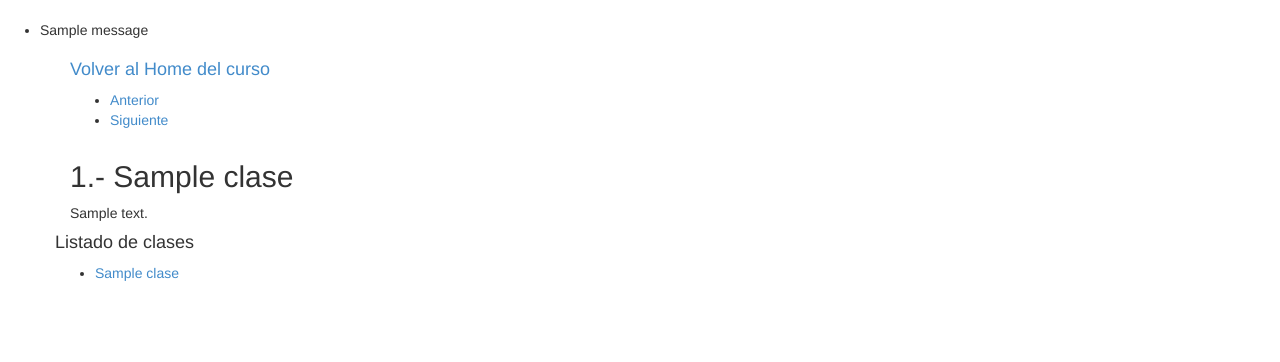
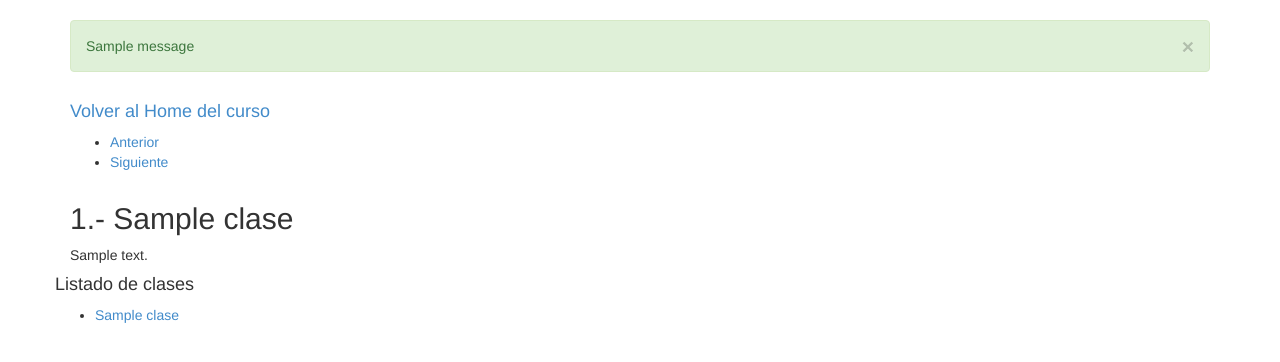
Before and after one commit to nicolascine/django-lms, a Django app: template static/templates/clase_detalle.html in a window 1280 px wide. Shown: the part 72-434 px from the top of the page. Run offline with Django 3.2, Linux system fonts and the light colour scheme; tables that the repository leaves empty hold one stand-in row (values such as "Sample post"); the template is opened without the code that fills it: values that come from a table or form of the project are taken from there, most other values are stand-ins (such as "Sample title", 1, 10 or a date in 2020); one stand-in notice (Sample message) is shown; parts of the project's set-up code (start-up, migrations or seed data) failed here and were passed over; some libraries are stand-ins or nearby versions.

Commit message:
add bootstrap css error messages

```diff
--- a/static/templates/base.html
+++ b/static/templates/base.html
@@ -69,34 +69,42 @@
         </div><!--/.container-fluid -->
       </div>
 
-
-	</div>
-
-<!-- errores y mensajes -->
+	<!-- errores y mensajes -->
 
 {% if messages %}
-<ul class="messages">
     {% for message in messages %}
-    <li{% if message.tags %} class="{{ message.tags }}"{% endif %}>{{ message }}</li>
+
+      <div class="alert alert-{{ message.tags }}">
+        <a class="close" data-dismiss="alert">×</a>
+       {{ message }}
+      </div>
+
     {% endfor %}
-</ul>
+
 {% endif %}
+
 {% if form.errors %}
     {% for field in form %}
         {% for error in field.errors %}
-            <div class="alert alert-error">
-                <strong>{{ error|escape }}</strong>
-            </div>
+
+          <div class="alert alert-danger">
+            <a class="close" data-dismiss="alert">×</a>
+             {{ error|escape }}
+          </div>
+
         {% endfor %}
     {% endfor %}
     {% for error in form.non_field_errors %}
-        <div class="alert alert-error">
-            <strong>{{ error|escape }}</strong>
-        </div>
+         <div class="alert alert-danger">
+            <a class="close" data-dismiss="alert">×</a>
+             {{ error|escape }}
+          </div>
     {% endfor %}
 {% endif %}
 
-<!-- errores y mensajes -->
+
+</div>
+
 
   {% block content %}
 
```
